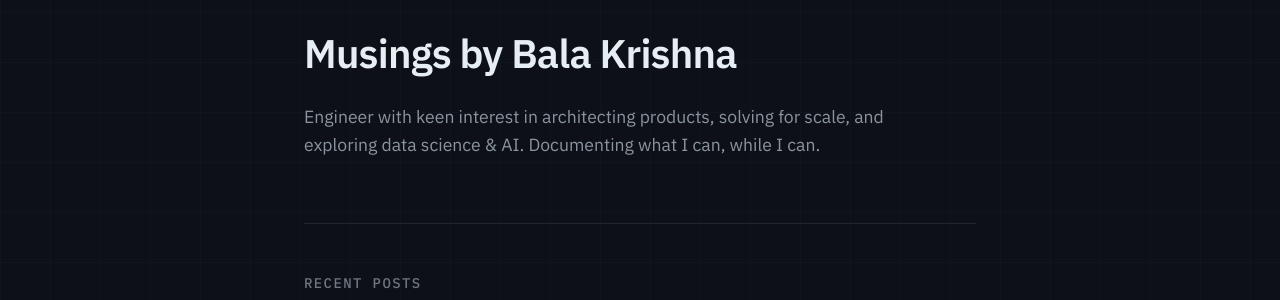
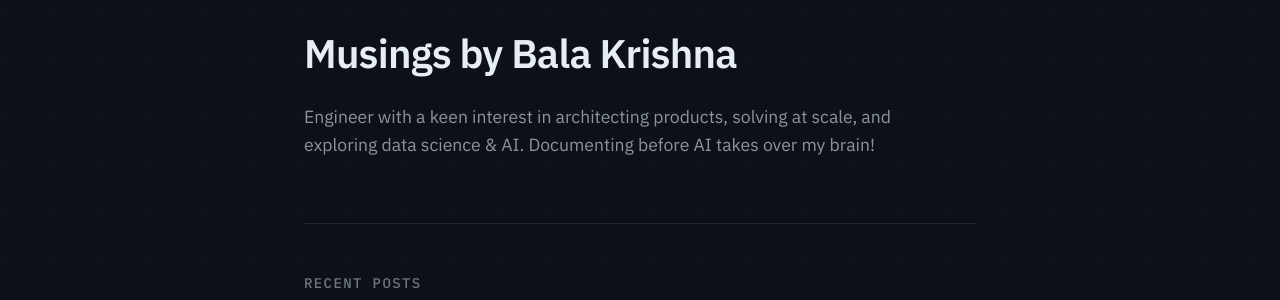
Before and after one commit to krishnaclouds/krishnaclouds.github.io, a Jekyll site: the page built from index.html, in a window 1280 px wide. Shown: the part 138-438 px from the top of the page. Built offline with Jekyll 4.4.1, drawn with Linux system fonts in a browser that asks for light colours.

Commit message:
feat: Updated description

```diff
--- a/_config.yml
+++ b/_config.yml
@@ -2,8 +2,8 @@
 title: Musings by Bala Krishna
 email: prince.balakrishna@gmail.com
 description: >-
-  Engineer with keen interest in architecting products, solving for scale,
-  and exploring data science & AI. Documenting what I can, while I can.
+  Engineer with a keen interest in architecting products, solving at scale,
+  and exploring data science & AI. Documenting before AI takes over my brain!
 baseurl: ""
 url: "https://balakrishna.live"
 
```
